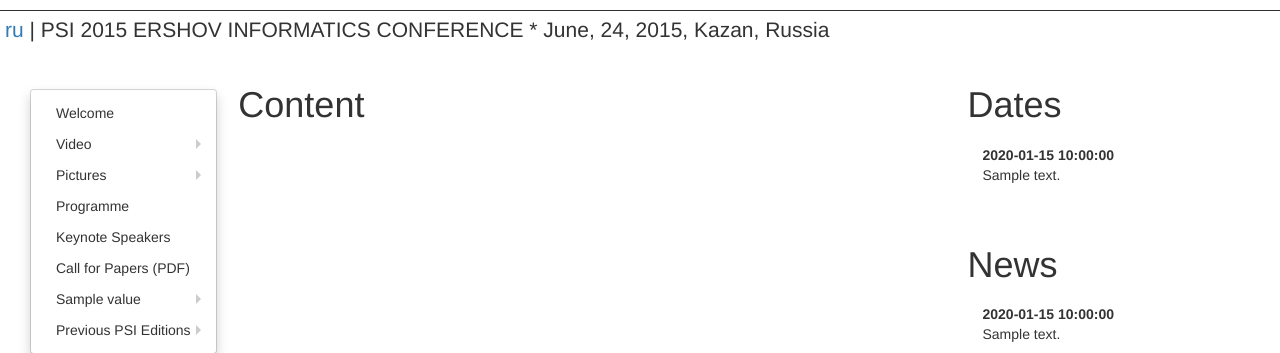
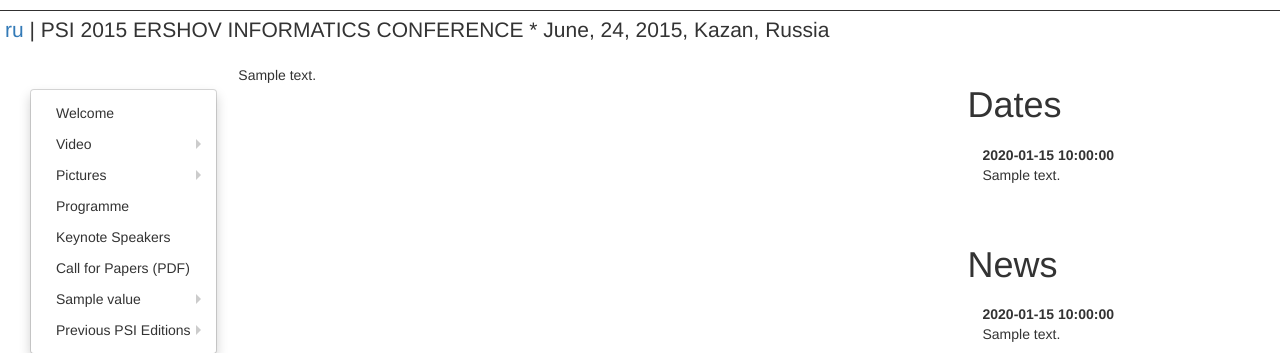
Before and after one commit to lunatik-210/psi, a Flask app: template app/templates/main.html in a window 1280 px wide. Shown: the part 150-503 px from the top of the page. Run offline with Flask 2, Linux system fonts and the light colour scheme; the template is opened without the code that fills it: most values are stand-ins (such as "Sample title", 1, 10 or a date in 2020); parts of the project's set-up code (start-up, migrations or seed data) failed here and were passed over; some libraries are stand-ins or nearby versions.

Commit message:
added a main page editor
RAW

```diff
--- a/app/admin/urls.py
+++ b/app/admin/urls.py
@@ -1,10 +1,12 @@
 from . import admin
+from app.models.models import MainPage
 
 from views import ImportantDateView, VideoView, PageAdminView, NewsView, BaseModelView, \
-    SpeakersView
+    SpeakersView, MainPageAdminView
 
 from app.models import ImportantDate, Page, Video, NewsItem, Image, Speaker
 
+admin.add_view(MainPageAdminView(MainPage, "Welcome Page", endpoint="welcome_page"))
 admin.add_view(PageAdminView(Page, "Page", endpoint="page"))
 admin.add_view(ImportantDateView(ImportantDate, "ImportantDate", endpoint="important_date"))
 admin.add_view(NewsView(NewsItem, "News", endpoint="news"))
--- a/app/main/views.py
+++ b/app/main/views.py
@@ -4,7 +4,7 @@
 
 from flask import render_template, request, send_file, abort, redirect, url_for
 
-from app.models.models import ImportantDate, NewsItem, Video, Image, Speaker, Page
+from app.models.models import ImportantDate, NewsItem, Video, Image, Speaker, Page, MainPage
 from app import constants
 
 
@@ -56,7 +56,8 @@
 
 
 def main():
-    return render_template('main.html', **get_page_data())
+    page = MainPage.objects.first()
+    return render_template('main.html', page=page, **get_page_data())
 
 
 def video():
--- a/app/models/models.py
+++ b/app/models/models.py
@@ -3,6 +3,11 @@
 from flask.ext.login import UserMixin
 
 from app import db
+
+class MainPage(db.Document):
+    text = db.StringField()
+    text_ru = db.StringField()
+    meta = {'collection': 'main_page'}
 
 
 class Page(db.Document):
--- a/app/templates/main.html
+++ b/app/templates/main.html
@@ -1,5 +1,9 @@
 {% extends "index.html" %}
 
 {% block content %}
-    <h1>{{ _('Content') }}</h1>
+    {% if locale == 'en' %}
+        <div class="page-content">{{ page.text|safe }}</div>
+    {% else %}
+        <div class="page-content">{{ page.text_ru|safe }}</div>
+    {% endif %}
 {% endblock %}
```
Also changed, not shown: app/admin/views.py (+6 -1 lines).
